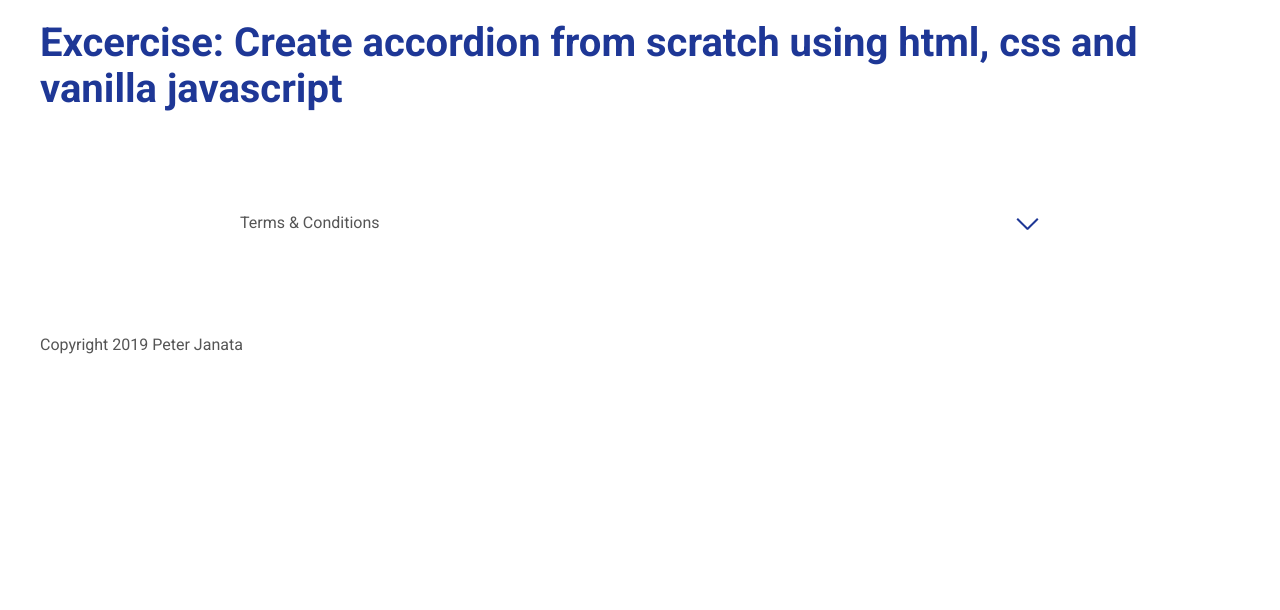
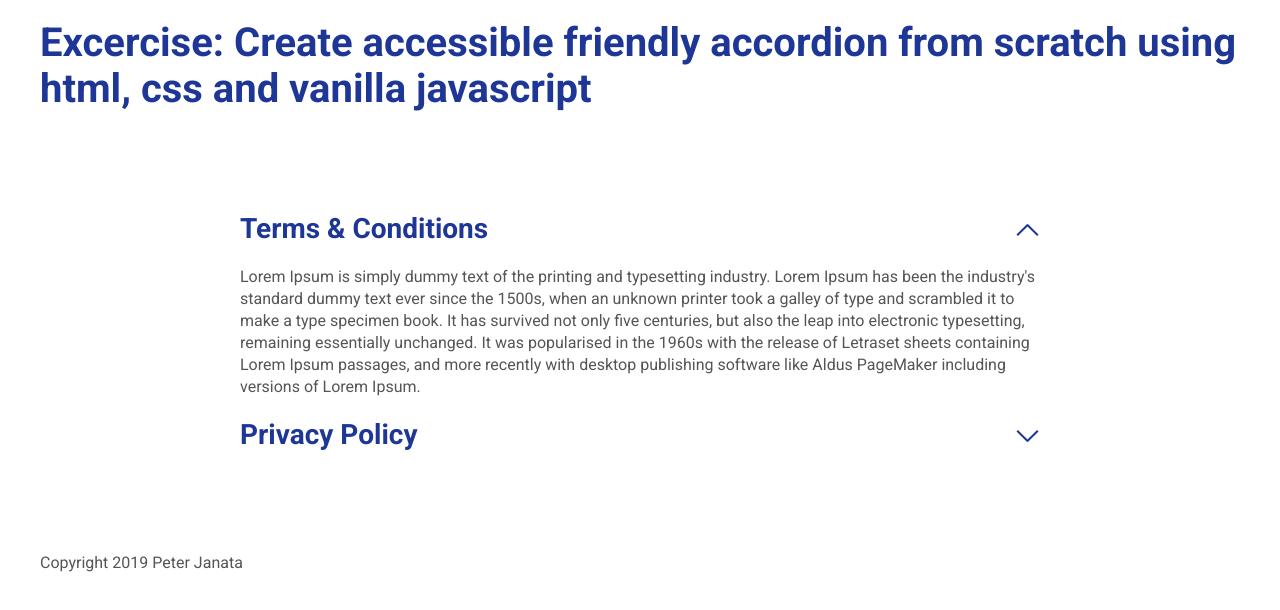
Before and after one commit to peterjanata/accordion, a website built with webpack: page index.html in a window 1280 px wide. Built offline with nearby package versions, Linux system fonts and the light colour scheme.

Commit message:
accordion functionality added

```diff
--- a/index.html
+++ b/index.html
@@ -4,32 +4,56 @@
     <meta http-equiv="Content-Type" content="text/html; charset=UTF-8" />
     <link rel="stylesheet" type="text/css" href="dist/css/bundle.css" />
     <title>
-      Excercise: Create accordion from scratch using html, css and vanilla
-      javascript
+      Excercise: Create accessible friendly accordion from scratch using html,
+      css and vanilla javascript
     </title>
   </head>
   <body>
     <header class="container">
       <h1>
-        Excercise: Create accordion from scratch using html, css and vanilla
-        javascript
+        Excercise: Create accessible friendly accordion from scratch using html,
+        css and vanilla javascript
       </h1>
     </header>
-    <section class="accordion container">
-      <header class="accordion-head">Terms & Conditions</header>
-      <p class="accordion-content">
-        Lorem Ipsum is simply dummy text of the printing and typesetting
-        industry. Lorem Ipsum has been the industry's standard dummy text ever
-        since the 1500s, when an unknown printer took a galley of type and
-        scrambled it to make a type specimen book. It has survived not only five
-        centuries, but also the leap into electronic typesetting, remaining
-        essentially unchanged. It was popularised in the 1960s with the release
-        of Letraset sheets containing Lorem Ipsum passages, and more recently
-        with desktop publishing software like Aldus PageMaker including versions
-        of Lorem Ipsum.
-      </p>
+    <section class="accordion" role="tablist">
+      <article>
+        <header class="accordion-head" tabindex="0" role="tab">
+          <h3>Terms & Conditions</h3>
+        </header>
+        <div class="accordion-content" role="tabpanel">
+          Lorem Ipsum is simply dummy text of the printing and typesetting
+          industry. Lorem Ipsum has been the industry's standard dummy text ever
+          since the 1500s, when an unknown printer took a galley of type and
+          scrambled it to make a type specimen book. It has survived not only
+          five centuries, but also the leap into electronic typesetting,
+          remaining essentially unchanged. It was popularised in the 1960s with
+          the release of Letraset sheets containing Lorem Ipsum passages, and
+          more recently with desktop publishing software like Aldus PageMaker
+          including versions of Lorem Ipsum.
+        </div>
+      </article>
+      <article>
+        <header class="accordion-head" tabindex="0" role="tab">
+          <h3>Privacy Policy</h3>
+        </header>
+        <div class="accordion-content" role="tabpanel">
+          Lorem Ipsum is simply dummy text of the printing and typesetting
+          industry. Lorem Ipsum has been the industry's standard dummy text ever
+          since the 1500s, when an unknown printer took a galley of type and
+          scrambled it to make a type specimen book. It has survived not only
+          five centuries, but also the leap into electronic typesetting,
+          remaining essentially unchanged. It was popularised in the 1960s with
+          the release of Letraset sheets containing Lorem Ipsum passages, and
+          more recently with desktop publishing software like Aldus PageMaker
+          including versions of Lorem Ipsum.
+        </div>
+      </article>
     </section>
     <footer class="container"><p>Copyright 2019 Peter Janata</p></footer>
+    <script
+      src="http://ajax.googleapis.com/ajax/libs/jquery/1.7.1/jquery.min.js"
+      type="text/javascript"
+    ></script>
     <script src="dist/js/bundle.js"></script>
   </body>
 </html>
--- a/src/javascript/index.js
+++ b/src/javascript/index.js
@@ -1,2 +1,37 @@
-console.log('ahoj');
-import '../sass/index.scss';
+import "../sass/index.scss";
+
+window.onload = function() {
+  var titleActive = document.querySelector(".accordion-head");
+  titleActive.classList.add("active");
+
+  var contentActive = document.querySelector(".accordion-content");
+  contentActive.classList.add("active");
+
+  document.onclick = function(event) {
+    var target = event.target || event.srcElement;
+
+    if (target.parentNode.classList.contains("accordion-head")) {
+      var title = target.parentNode;
+      var content = title.nextElementSibling;
+
+      if (title.classList.contains("active")) {
+        title.classList.remove("active");
+        content.classList.remove("active");
+      } else {
+        var titles = document.querySelectorAll(".accordion-head");
+        var contents = document.querySelectorAll(".accordion-content");
+
+        for (var i = 0; i < titles.length; i++) {
+          titles[i].classList.remove("active");
+        }
+
+        for (var i = 0; i < contents.length; i++) {
+          contents[i].classList.remove("active");
+        }
+
+        title.classList.add("active");
+        content.classList.add("active");
+      }
+    }
+  };
+};
```
